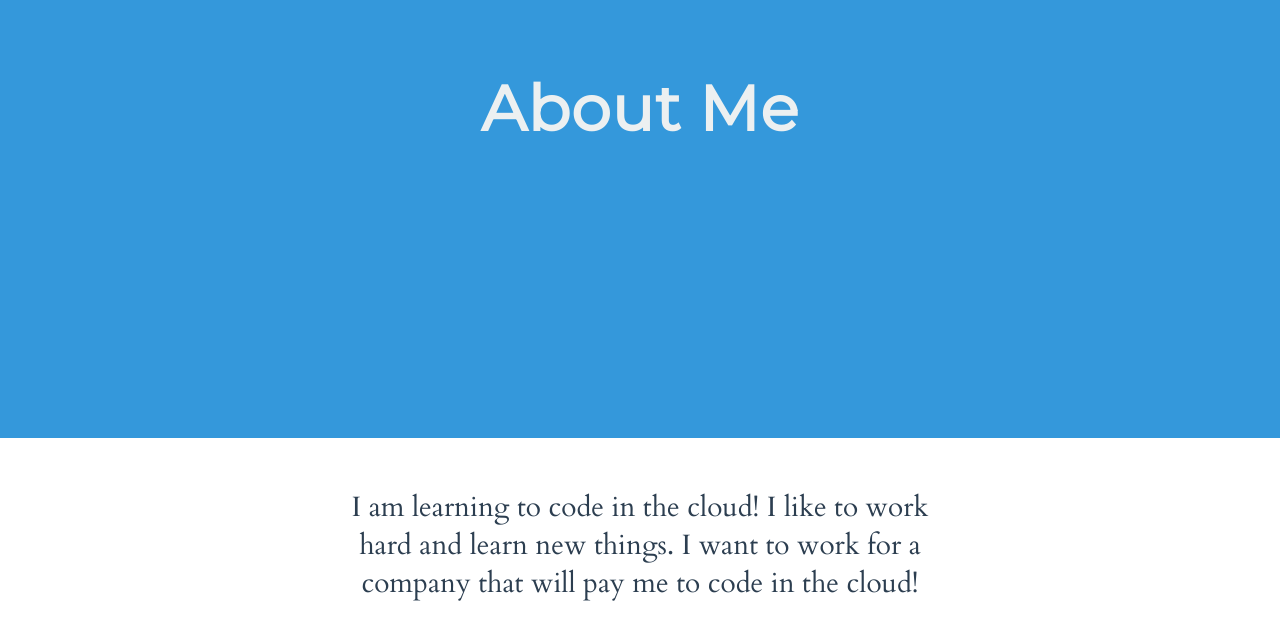
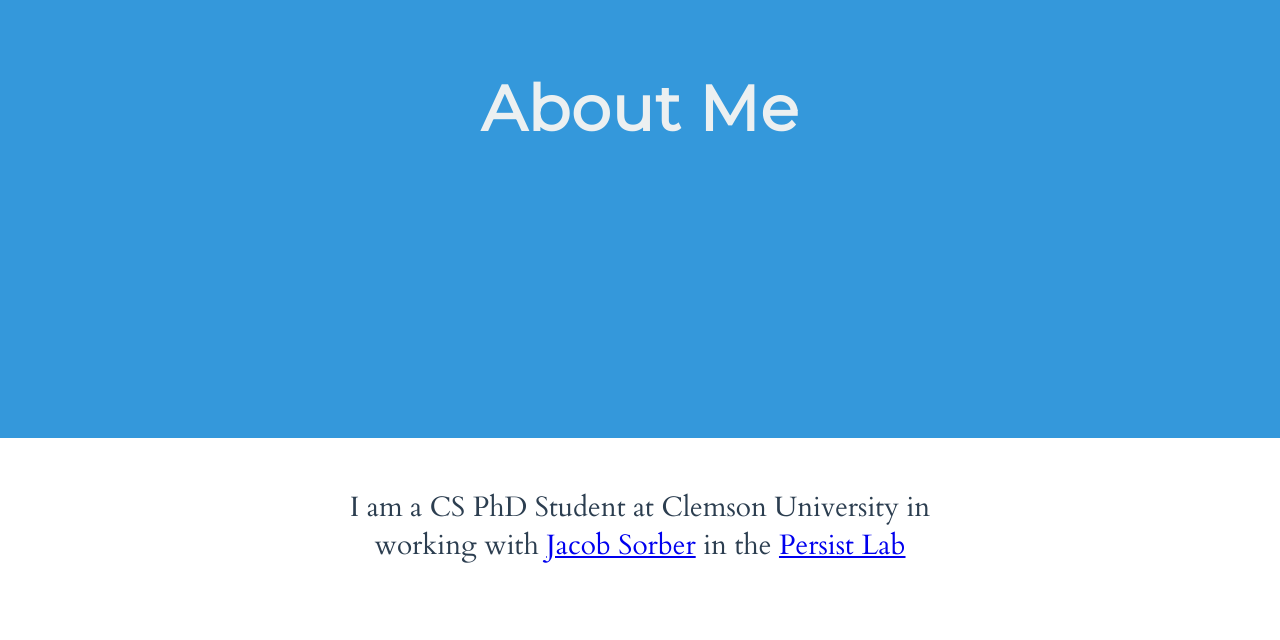
Before and after one commit to rymasc/website-portfolio, a plain HTML site: page index.html in a window 1280 px wide. Shown: the part 1670-2310 px from the top of the page. Drawn offline with Linux system fonts and the light colour scheme.

Commit message:
update bio info from template

```diff
--- a/index.html
+++ b/index.html
@@ -116,8 +116,9 @@
 
     <section class="section section--alignCentered section--description">
       <p class="color--darkgrey section__description">
-        I am learning to code in the cloud! I like to work hard and learn new things.
-        I want to work for a company that will pay me to code in the cloud!
+        I am a CS PhD Student at Clemson University in working with
+        <a href="https://people.cs.clemson.edu/~jsorber">Jacob Sorber</a> in the
+        <a href="http://persist.cs.clemson.edu">Persist Lab</a>
       </p>
 
     <div class="background--skyBlue modal--closed">
```
